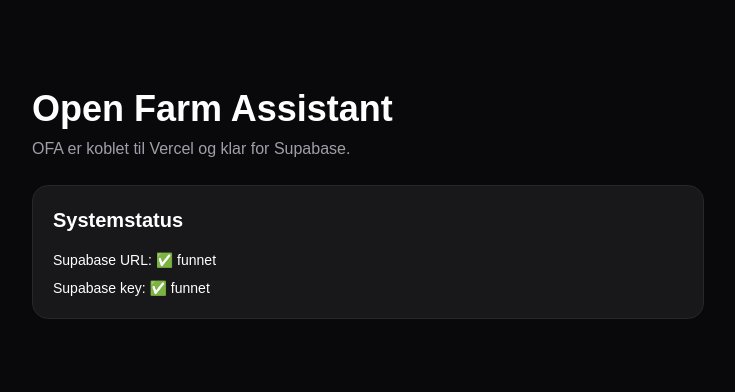
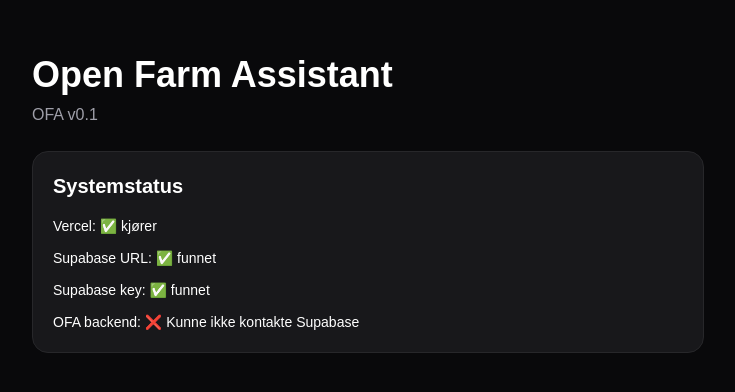
Before and after one commit to oztiz/open-farm-assistant, a Next.js app: page / in a window 1280 px wide. Shown: the part 196-588 px from the top of the page, without its empty margins (272-1007 px from the left). Built offline with nearby package versions, Linux system fonts and the light colour scheme; no server answers.

Commit message:
Update page.tsx
Test OFA Supabase backend

```diff
--- a/app/page.tsx
+++ b/app/page.tsx
@@ -1,29 +1,59 @@
+export default async function Home() {
+  const supabaseUrl = process.env.NEXT_PUBLIC_SUPABASE_URL;
+  const supabaseKey = process.env.NEXT_PUBLIC_SUPABASE_PUBLISHABLE_KEY;
 
-export default function Home() {
+  let edgeFunctionStatus = "❌ Ikke testet";
+
+  if (supabaseUrl && supabaseKey) {
+    try {
+      const response = await fetch(
+        `${supabaseUrl}/functions/v1/ofa-app`,
+        {
+          headers: {
+            apikey: supabaseKey,
+          },
+          cache: "no-store",
+        }
+      );
+
+      edgeFunctionStatus = response.ok
+        ? `✅ Kontakt OK (${response.status})`
+        : `❌ Feil (${response.status})`;
+    } catch {
+      edgeFunctionStatus = "❌ Kunne ikke kontakte Supabase";
+    }
+  }
+
   return (
     <main className="min-h-screen bg-zinc-950 text-white flex items-center justify-center p-6">
       <div className="w-full max-w-2xl space-y-6">
         <div>
           <h1 className="text-4xl font-bold">Open Farm Assistant</h1>
           <p className="mt-2 text-zinc-400">
-            OFA er koblet til Vercel og klar for Supabase.
+            OFA v0.1
           </p>
         </div>
 
         <div className="rounded-2xl border border-zinc-800 bg-zinc-900 p-5">
           <h2 className="text-xl font-semibold">Systemstatus</h2>
 
-          <div className="mt-4 space-y-2 text-sm">
+          <div className="mt-4 space-y-3 text-sm">
+            <p>
+              Vercel: ✅ kjører
+            </p>
+
             <p>
               Supabase URL:{" "}
-              {process.env.NEXT_PUBLIC_SUPABASE_URL ? "✅ funnet" : "❌ mangler"}
+              {supabaseUrl ? "✅ funnet" : "❌ mangler"}
             </p>
 
             <p>
               Supabase key:{" "}
-              {process.env.NEXT_PUBLIC_SUPABASE_PUBLISHABLE_KEY
-                ? "✅ funnet"
-                : "❌ mangler"}
+              {supabaseKey ? "✅ funnet" : "❌ mangler"}
+            </p>
+
+            <p>
+              OFA backend: {edgeFunctionStatus}
             </p>
           </div>
         </div>
```
